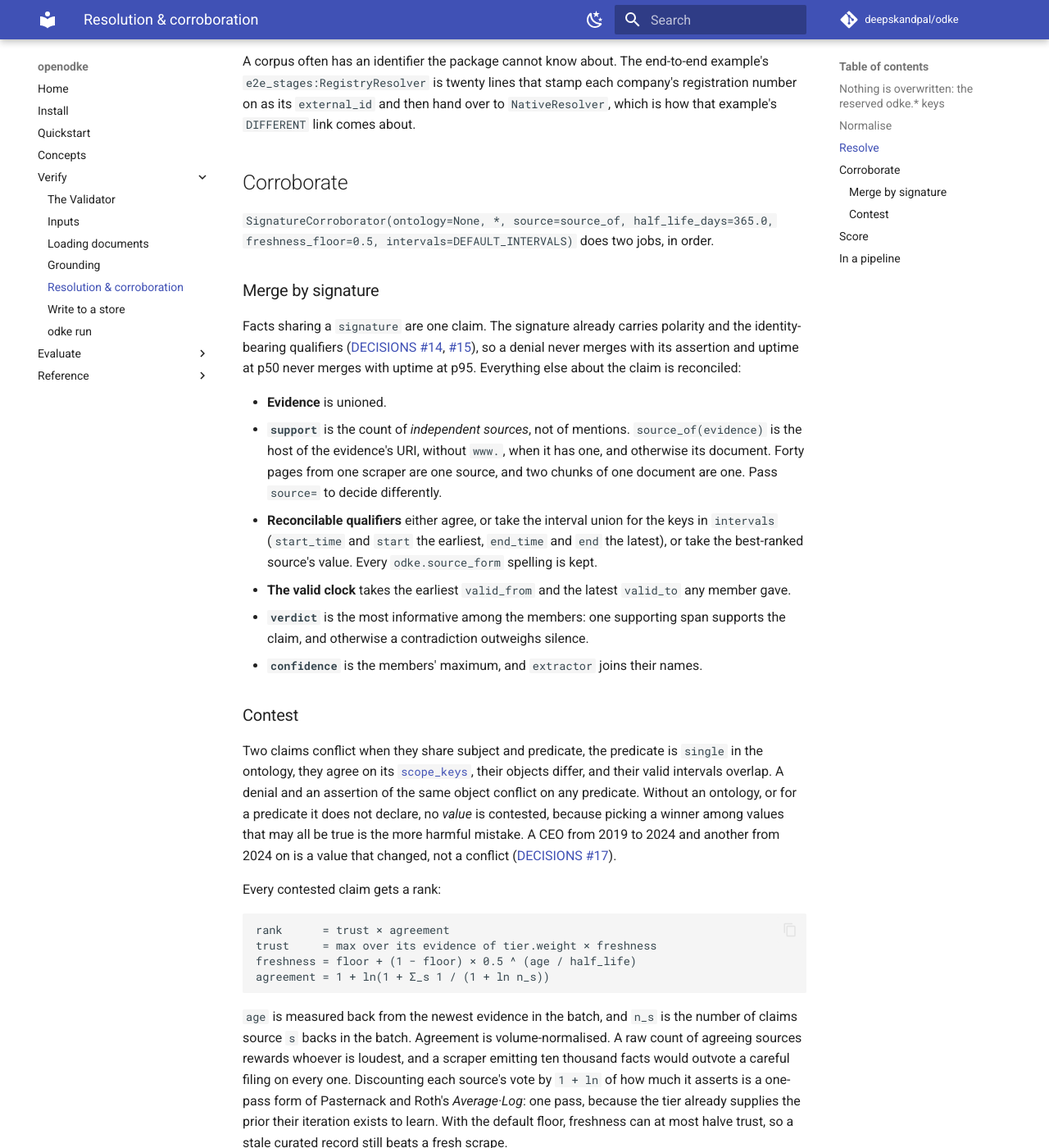
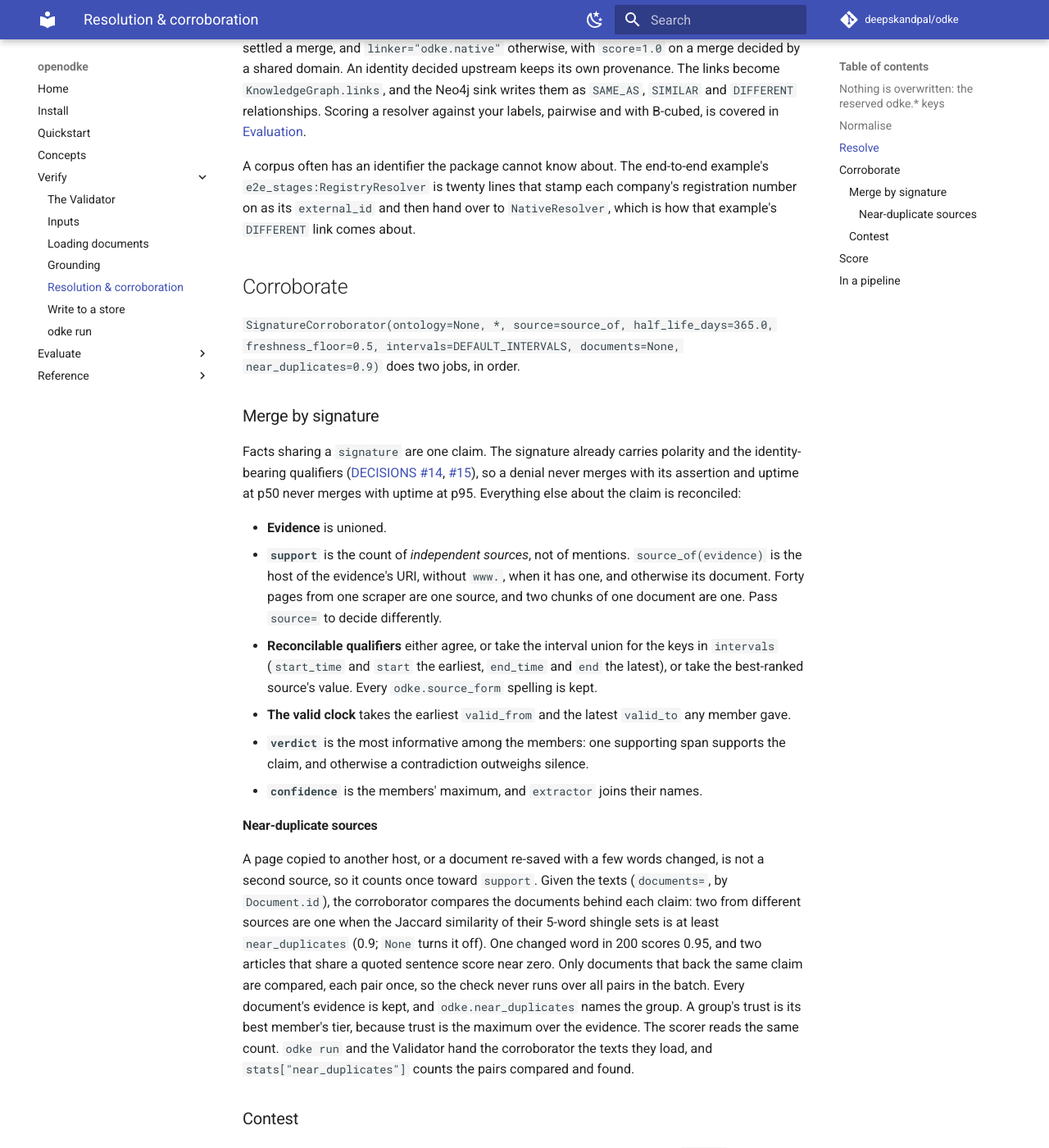
Before and after one commit to deepskandpal/odke, an MkDocs documentation site: the page built from docs/resolution-and-corroboration.md, in a window 1280 px wide and 1400 px high, scrolled down 7056 px. Shown: the whole window at 82% size. Built offline with MkDocs 1.6.1 and Material for MkDocs 9.7.7, drawn with Linux system fonts in a browser that asks for light colours; comment, search, counter and statistics services are not loaded; some of the changed text lies outside the part shown.

Commit message:
docs: near-duplicate sources under "Merge by signature"
The rule, the threshold, what is compared and what is recorded, and the
odke.near_duplicates row in the reserved-keys table.

Co-Authored-By: Claude Opus 5.5 <noreply@anthropic.com>
Claude-Session: https://claude.ai/code/session_016EZ1FgTUH3NKEQyU837Wcd

```diff
--- a/docs/resolution-and-corroboration.md
+++ b/docs/resolution-and-corroboration.md
@@ -45,6 +45,7 @@ what it did under one reserved key, instead of discarding what it replaced:
 | `odke.score` | `SCORE` | `Fact.qualifiers` | `EvidenceScorer` | the scorer's inputs: `extractor`, `prior_used`, `verdict`, `support`, `conflict` |
 | `odke.derived` | `DERIVED` | `Fact.qualifiers` | the pipeline's [inverse step](concepts.md#inverse-and-symmetric-partners) | `rule` (`inverse` or `symmetric`) and `of`, the signature of the stated fact this one was derived from |
 | `odke.widen` | `WIDEN` | `Fact.qualifiers` | `LLMGrounder(widen=True)` | one [widen-and-retry](grounding.md#widen-and-retry) attempt: `from` and `to` as `[start, end]`, and the retry's `verdict`; the span is the wider one only when that verdict is `supported` |
+| `odke.near_duplicates` | `NEAR_DUPLICATES` | `Fact.qualifiers` | `SignatureCorroborator` | the groups of evidence documents found to be [near-duplicates](#near-duplicate-sources), each a sorted tuple of document ids; each group counts as one source |
 
 The conflict and score stamps are functions of the batch they were computed in.
 Running either stage again over its own output starts from the extractor's
@@ -245,7 +246,8 @@ registration number on as its `external_id` and then hand over to
 ## Corroborate
 
 `SignatureCorroborator(ontology=None, *, source=source_of, half_life_days=365.0,
-freshness_floor=0.5, intervals=DEFAULT_INTERVALS)` does two jobs, in order.
+freshness_floor=0.5, intervals=DEFAULT_INTERVALS, documents=None,
+near_duplicates=0.9)` does two jobs, in order.
 
 ### Merge by signature
 
@@ -270,6 +272,22 @@ reconciled:
 - **`verdict`** is the most informative among the members: one supporting span
   supports the claim, and otherwise a contradiction outweighs silence.
 - **`confidence`** is the members' maximum, and `extractor` joins their names.
+
+#### Near-duplicate sources
+
+A page copied to another host, or a document re-saved with a few words changed,
+is not a second source, so it counts once toward `support`. Given the texts
+(`documents=`, by `Document.id`), the corroborator compares the documents behind
+each claim: two from different sources are one when the Jaccard similarity of
+their 5-word shingle sets is at least `near_duplicates` (0.9; `None` turns it
+off). One changed word in 200 scores 0.95, and two articles that share a quoted
+sentence score near zero. Only documents that back the same claim are compared,
+each pair once, so the check never runs over all pairs in the batch. Every
+document's evidence is kept, and `odke.near_duplicates` names the group. A
+group's trust is its best member's tier, because trust is the maximum over the
+evidence. The scorer reads the same count. `odke run` and the Validator hand
+the corroborator the texts they load, and `stats["near_duplicates"]` counts the
+pairs compared and found.
 
 ### Contest
 
```
